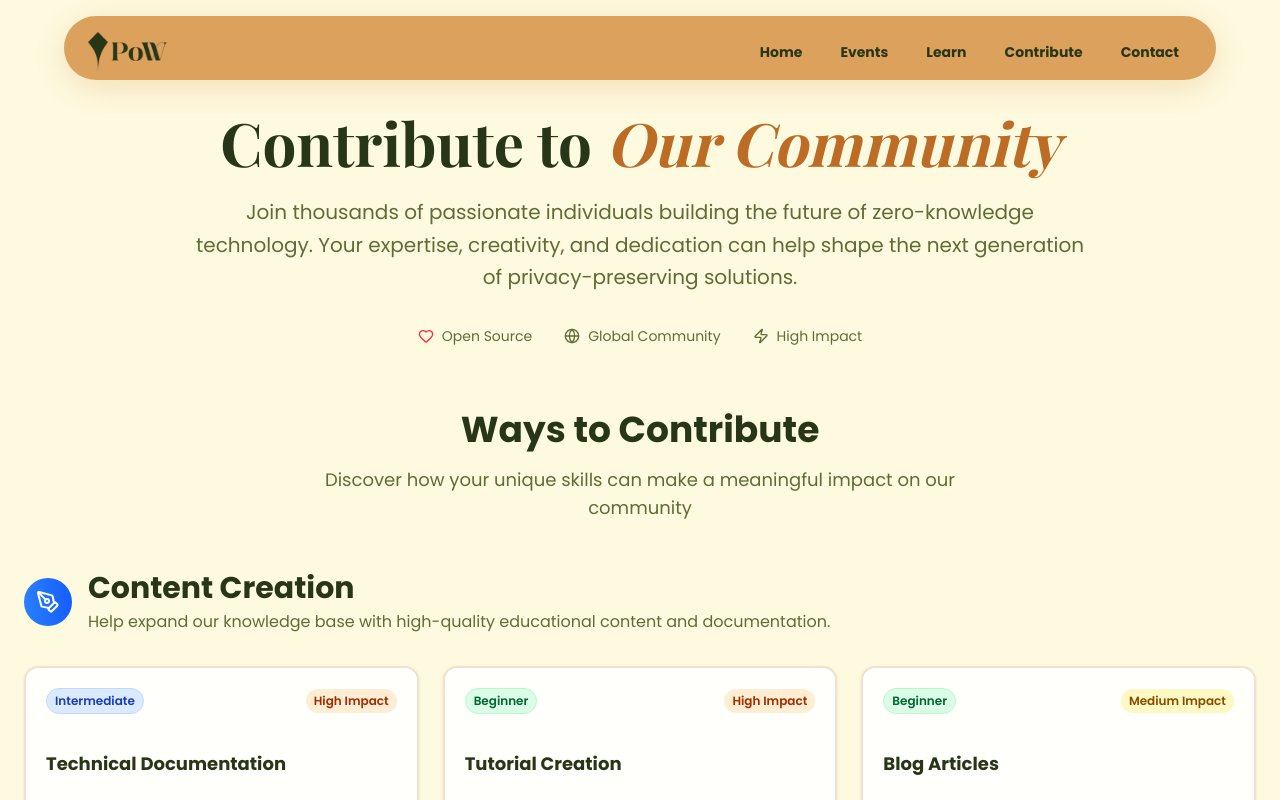
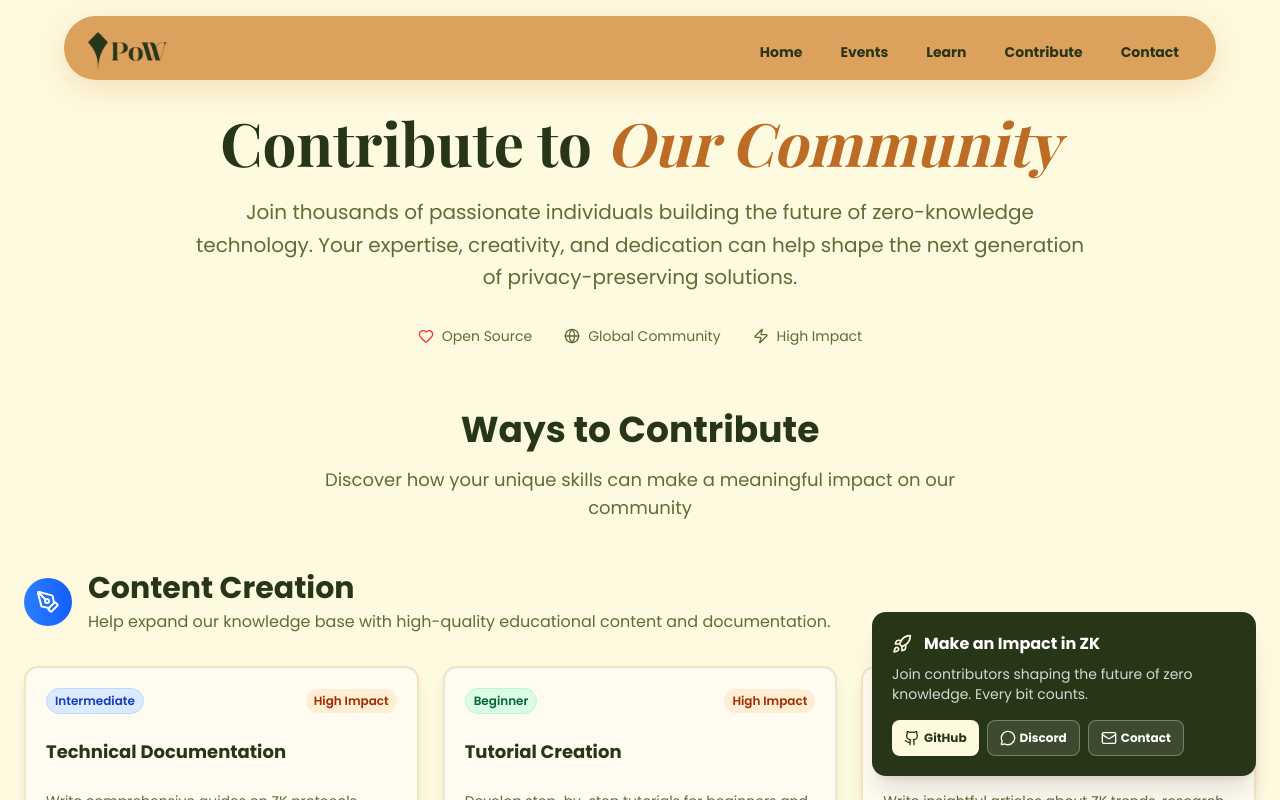
Before and after one commit to MadhuVarshaP/PoW, a Next.js app: page /contribute in a window 1280 px wide. Shown: the top 800 px of the page. Built offline with nearby package versions, Linux system fonts and the light colour scheme.

Commit message:
modified contribute page

```diff
--- a/src/app/contribute/page.js
+++ b/src/app/contribute/page.js
@@ -406,17 +406,13 @@ export default function ContributePage() {
                 {/* Opportunities Grid */}
                 <div className="grid md:grid-cols-2 lg:grid-cols-3 gap-6">
                   {area.opportunities.map((opportunity, oppIndex) => (
-                    <motion.div
+                    <div
                       key={oppIndex}
-                      whileHover={{
-                        y: -6,
-                        transition: { duration: 0.2, ease: "easeOut" },
-                      }}
                       className="group"
                     >
-                      <Card className="p-5 border-2 border-[#BC6C25]/20 hover:border-[#BC6C25]/40 transition-all duration-300 hover:shadow-lg hover:shadow-[#BC6C25]/10 h-full flex flex-col bg-white/90 backdrop-blur-sm">
+                      <Card className="p-5 border-2 border-[#DDA15E]/30 shadow-lg h-full flex flex-col bg-[#FFFBF0] transition-shadow">
                         {/* Header */}
-                        <div className="flex items-center justify-between mb-3">
+                        <div className="flex items-center justify-between">
                           <span className={`px-2 py-1 rounded-full text-xs font-semibold border ${getDifficultyColor(opportunity.difficulty)}`}>
                             {opportunity.difficulty}
                           </span>
@@ -426,15 +422,15 @@ export default function ContributePage() {
                         </div>
 
                         {/* Title and Description */}
-                        <h4 className="text-lg font-bold text-[#283618] mb-2 group-hover:text-[#BC6C25] transition-colors duration-300">
+                        <h4 className="text-lg font-bold text-[#283618] transition-colors duration-300">
                           {opportunity.title}
                         </h4>
-                        <p className="text-[#606C38] mb-4 leading-relaxed text-sm flex-1">
+                        <p className="text-[#606C38] leading-relaxed text-sm flex-1">
                           {opportunity.description}
                         </p>
 
                         {/* Skills Required */}
-                        <div className="mb-4">
+                        <div className="">
                           <h5 className="text-xs font-semibold text-[#283618] mb-2">Skills Required:</h5>
                           <div className="flex flex-wrap gap-1">
                             {opportunity.skills.map((skill, skillIndex) => (
@@ -449,7 +445,7 @@ export default function ContributePage() {
                         </div>
 
                         {/* Time Commitment */}
-                        <div className="flex items-center justify-between text-xs text-[#606C38] mb-4">
+                        <div className="flex items-center justify-between text-xs text-[#606C38] ">
                           <div className="flex items-center gap-1">
                             <Clock className="w-3 h-3" />
                             <span>{opportunity.timeCommitment}</span>
@@ -457,12 +453,12 @@ export default function ContributePage() {
                         </div>
 
                         {/* Action Button */}
-                        <Button className="w-full bg-[#BC6C25] hover:bg-[#283618] text-white font-semibold py-2 rounded-lg transition-all duration-300 group-hover:shadow-lg flex items-center justify-center gap-2 text-sm">
+                        <Button className="w-full bg-[#BC6C25] hover:bg-[#283618] text-white font-semibold py-2 rounded-lg transition-all duration-300 flex items-center justify-center gap-2 text-sm cursor-pointer">
                           <ArrowRight className="w-4 h-4" />
                           Get Started
                         </Button>
                       </Card>
-                    </motion.div>
+                    </div>
                   ))}
                 </div>
               </motion.div>
@@ -486,35 +482,30 @@ export default function ContributePage() {
 
           <div className="grid md:grid-cols-2 lg:grid-cols-4 gap-6">
             {contributionProcess.map((step, index) => (
-              <motion.div
+              <div
                 key={index}
-                variants={cardVariants}
-                whileHover={{
-                  y: -4,
-                  transition: { duration: 0.2, ease: "easeOut" },
-                }}
                 className="group"
               >
-                <Card className="p-6 border-2 border-[#BC6C25]/20 hover:border-[#BC6C25]/40 transition-all duration-300 hover:shadow-lg hover:shadow-[#BC6C25]/10 h-full flex flex-col bg-white/90 backdrop-blur-sm text-center">
+                <Card className="p-6 border-2 border-[#BC6C25]/20 h-full flex flex-col bg-[#FFFBF0] backdrop-blur-sm text-center">
                   {/* Step Number */}
-                  <div className="w-12 h-12 rounded-full bg-[#BC6C25] text-white font-bold text-lg flex items-center justify-center mx-auto mb-4">
+                  <div className="w-12 h-12 rounded-full bg-[#BC6C25] text-white font-bold text-lg flex items-center justify-center mx-auto mb-2">
                     {step.step}
                   </div>
 
                   {/* Icon */}
-                  <div className="w-12 h-12 rounded-lg bg-[#BC6C25]/10 flex items-center justify-center mx-auto mb-4">
+                  <div className="w-12 h-12 rounded-lg bg-[#BC6C25]/10 flex items-center justify-center mx-auto ">
                     <step.icon className="w-6 h-6 text-[#BC6C25]" />
                   </div>
 
                   {/* Title and Description */}
-                  <h3 className="text-lg font-bold text-[#283618] mb-2 group-hover:text-[#BC6C25] transition-colors duration-300">
+                  <h3 className="text-lg font-bold text-[#283618] transition-colors duration-300">
                     {step.title}
                   </h3>
                   <p className="text-[#606C38] text-sm leading-relaxed">
                     {step.description}
                   </p>
                 </Card>
-              </motion.div>
+              </div>
             ))}
           </div>
         </motion.div>
@@ -535,31 +526,26 @@ export default function ContributePage() {
 
           <div className="grid md:grid-cols-3 gap-8">
             {recognitionProgram.map((recognition, index) => (
-              <motion.div
+              <div
                 key={index}
-                variants={cardVariants}
-                whileHover={{
-                  y: -8,
-                  transition: { duration: 0.2, ease: "easeOut" },
-                }}
                 className="group"
               >
-                <Card className="p-6 border-2 border-[#BC6C25]/20 hover:border-[#BC6C25]/40 transition-all duration-300 hover:shadow-xl hover:shadow-[#BC6C25]/10 h-full flex flex-col bg-white/90 backdrop-blur-sm text-center">
+                <Card className="p-6 border-2 border-[#BC6C25]/20 h-full flex flex-col bg-[#FFFBF0] backdrop-blur-sm text-center">
                   {/* Icon */}
-                  <div className="w-16 h-16 rounded-full bg-gradient-to-r from-[#BC6C25] to-[#283618] flex items-center justify-center mx-auto mb-4">
+                  <div className="w-16 h-16 rounded-full bg-[#BC6C25] flex items-center justify-center mx-auto">
                     <recognition.icon className="w-8 h-8 text-white" />
                   </div>
 
                   {/* Title and Description */}
-                  <h3 className="text-xl font-bold text-[#283618] mb-2 group-hover:text-[#BC6C25] transition-colors duration-300">
+                  <h3 className="text-xl font-bold text-[#283618] transition-colors duration-300">
                     {recognition.title}
                   </h3>
-                  <p className="text-[#606C38] mb-4 leading-relaxed text-sm flex-1">
+                  <p className="text-[#606C38] leading-relaxed text-sm flex-1">
                     {recognition.description}
                   </p>
 
                   {/* Criteria */}
-                  <div className="mb-4">
+                  <div className="">
                     <h4 className="text-sm font-semibold text-[#283618] mb-2">Criteria:</h4>
                     <span className="text-xs px-3 py-1 rounded-full bg-[#DDA15E]/30 text-[#BC6C25] font-medium">
                       {recognition.criteria}
@@ -579,52 +565,42 @@ export default function ContributePage() {
                     </div>
                   </div>
                 </Card>
-              </motion.div>
+              </div>
             ))}
           </div>
         </motion.div>
 
-        {/* Call to Action */}
         <motion.div
-          initial={{ opacity: 0, y: 30 }}
-          animate={{ opacity: 1, y: 0 }}
-          transition={{ delay: 1, duration: 0.6 }}
-          className="mt-20"
+  initial={{ opacity: 0, y: 50 }}
+  whileInView={{ opacity: 1, y: 0 }}
+  transition={{ duration: 0.6 }}
+  className="fixed bottom-6 right-6 bg-[#283618] text-white p-5 rounded-xl shadow-xl z-50 max-w-sm w-full"
 >
-          <div className="bg-gradient-to-r from-[#BC6C25] to-[#283618] rounded-2xl p-8 text-white text-center">
-            <Rocket className="w-12 h-12 mx-auto mb-4 opacity-80" />
-            <h2 className="text-3xl font-bold mb-4">
-              Ready to Make an Impact?
-            </h2>
-            <p className="text-lg mb-6 opacity-90 max-w-2xl mx-auto">
-              Join our vibrant community of contributors and help shape the future of zero-knowledge technology.
-              Every contribution, no matter how small, makes a difference.
+  <div className="flex items-center gap-3 mb-2">
+    <Rocket className="w-5 h-5 text-[#FEFAE0]" />
+    <h4 className="text-base font-bold">Make an Impact in ZK</h4>
+  </div>
+
+  <p className="text-sm opacity-80 mb-4">
+    Join contributors shaping the future of zero knowledge. Every bit counts.
   </p>
-            <div className="flex flex-col sm:flex-row gap-4 justify-center">
-              <Button
-                variant="outline"
-                className="bg-white text-[#283618] hover:bg-[#FEFAE0] border-white font-semibold px-8 py-3 flex items-center gap-2"
-              >
-                <Github className="w-4 h-4" />
-                View on GitHub
+
+  <div className="flex flex-wrap gap-2">
+    <Button className="bg-[#FEFAE0] text-[#283618] text-xs font-bold py-2 px-4 rounded-md hover:bg-[#fff2c4] transition flex items-center gap-1 cursor-pointer">
+      <Github className="w-3 h-3" />
+      GitHub
     </Button>
-              <Button
-                variant="ghost"
-                className="text-white hover:bg-white/10 border border-white/30 font-semibold px-8 py-3 flex items-center gap-2"
-              >
-                <MessageCircle className="w-4 h-4" />
-                Join Discord
+    <Button className="bg-white/10 border border-white/30 text-white text-xs font-bold py-2 px-4 rounded-md hover:bg-white/20 transition flex items-center gap-1 cursor-pointer">
+      <MessageCircle className="w-3 h-3" />
+      Discord
     </Button>
-              <Button
-                variant="ghost"
-                className="text-white hover:bg-white/10 border border-white/30 font-semibold px-8 py-3 flex items-center gap-2"
-              >
-                <Mail className="w-4 h-4" />
-                Contact Us
+    <Button className="bg-white/10 border border-white/30 text-white text-xs font-bold py-2 px-4 rounded-md hover:bg-white/20 transition flex items-center gap-1 cursor-pointer">
+      <Mail className="w-3 h-3" />
+      Contact
     </Button>
   </div>
-          </div>
 </motion.div>
+
       </main>
 
       <Footer />
```
Lines whose indentation alone changed are shown as unchanged.
